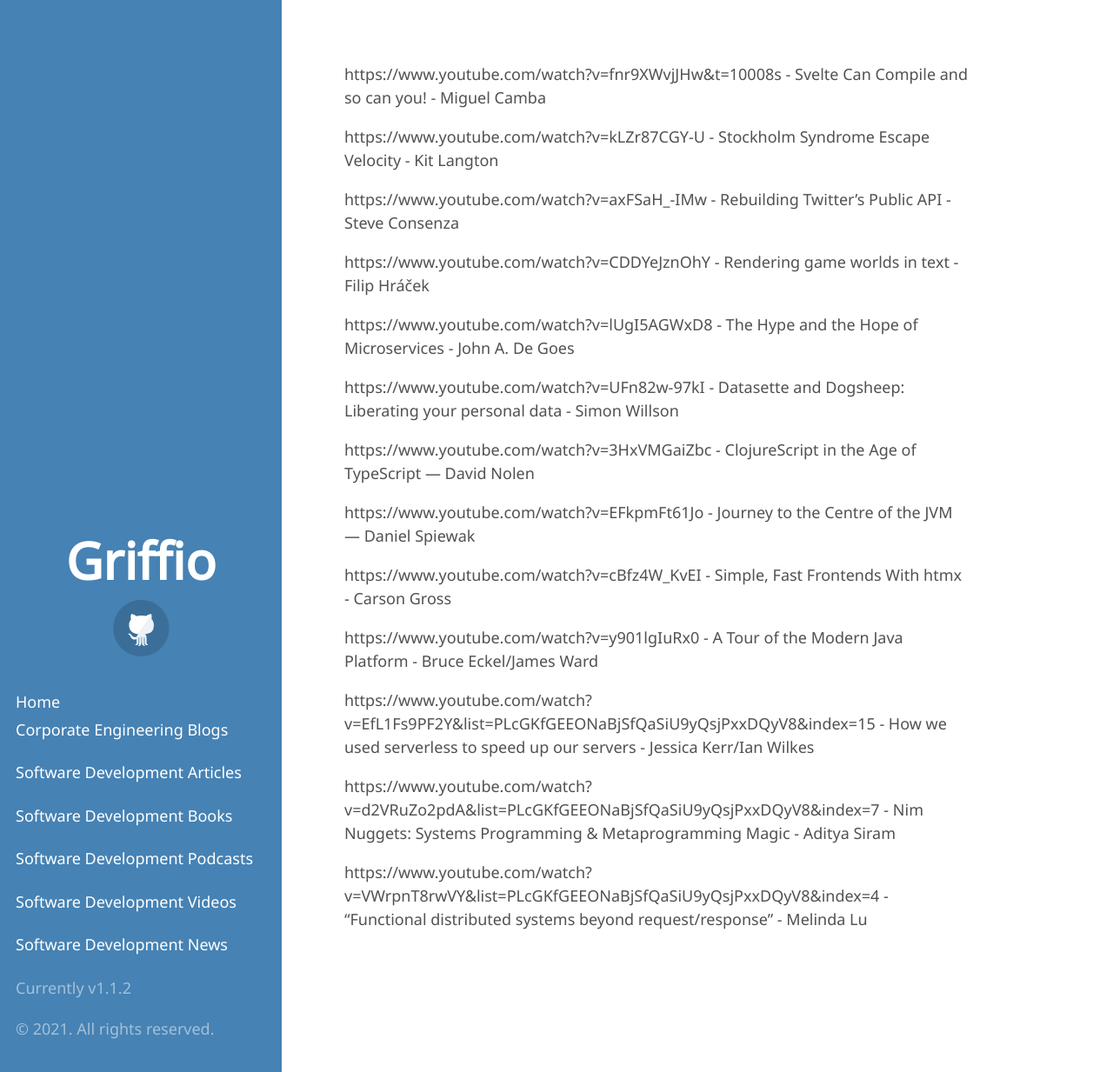
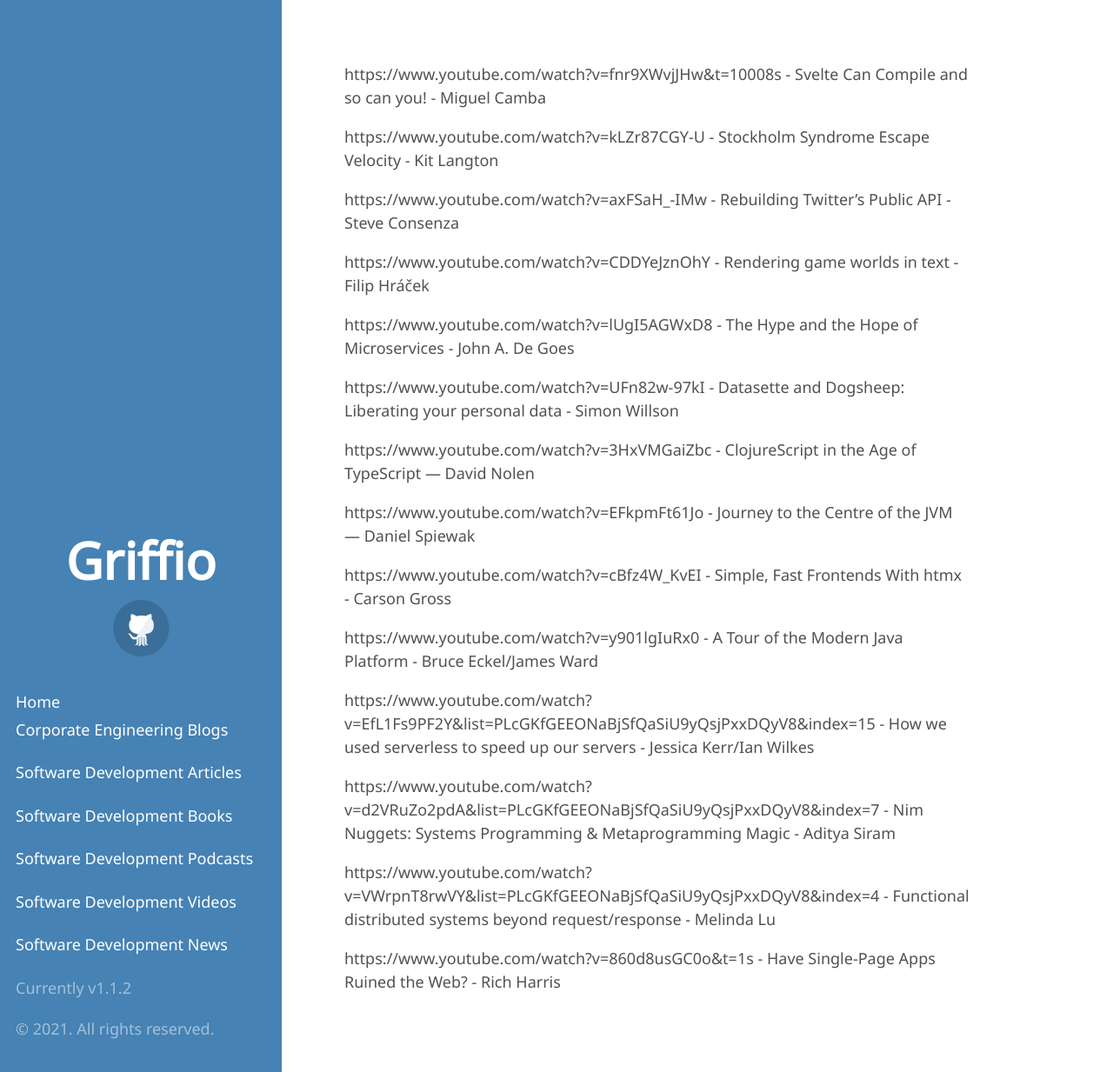
Before and after one commit to griffio/griffio.github.io, a Jekyll site: the page built from tech_talks_highlighted_2021.md, in a window 1280 px wide and 1233 px high. Shown: the whole window at 87% size. Built offline with Jekyll 4.4.1, drawn with Linux system fonts in a browser that asks for light colours; some web fonts are replaced; our own code applies the rules of GitHub Pages for plain Markdown files.

Commit message:
Update tech_talks_highlighted_2021.md

```diff
--- a/tech_talks_highlighted_2021.md
+++ b/tech_talks_highlighted_2021.md
@@ -22,4 +22,6 @@
 
 https://www.youtube.com/watch?v=d2VRuZo2pdA&list=PLcGKfGEEONaBjSfQaSiU9yQsjPxxDQyV8&index=7 - Nim Nuggets: Systems Programming & Metaprogramming Magic - Aditya Siram
 
-https://www.youtube.com/watch?v=VWrpnT8rwVY&list=PLcGKfGEEONaBjSfQaSiU9yQsjPxxDQyV8&index=4 - "Functional distributed systems beyond request/response" - Melinda Lu
+https://www.youtube.com/watch?v=VWrpnT8rwVY&list=PLcGKfGEEONaBjSfQaSiU9yQsjPxxDQyV8&index=4 - Functional distributed systems beyond request/response - Melinda Lu
+
+https://www.youtube.com/watch?v=860d8usGC0o&t=1s - Have Single-Page Apps Ruined the Web? - Rich Harris
```
